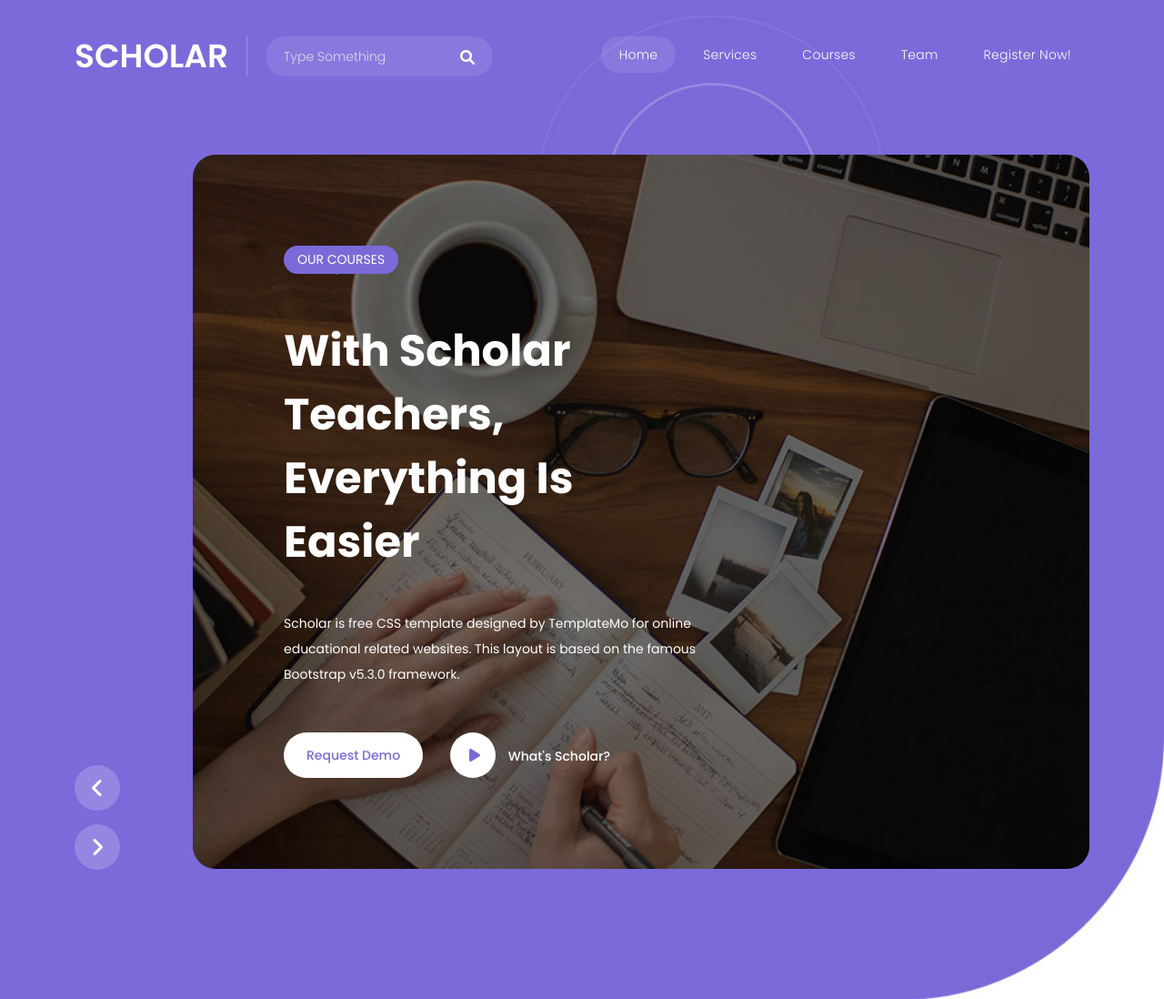
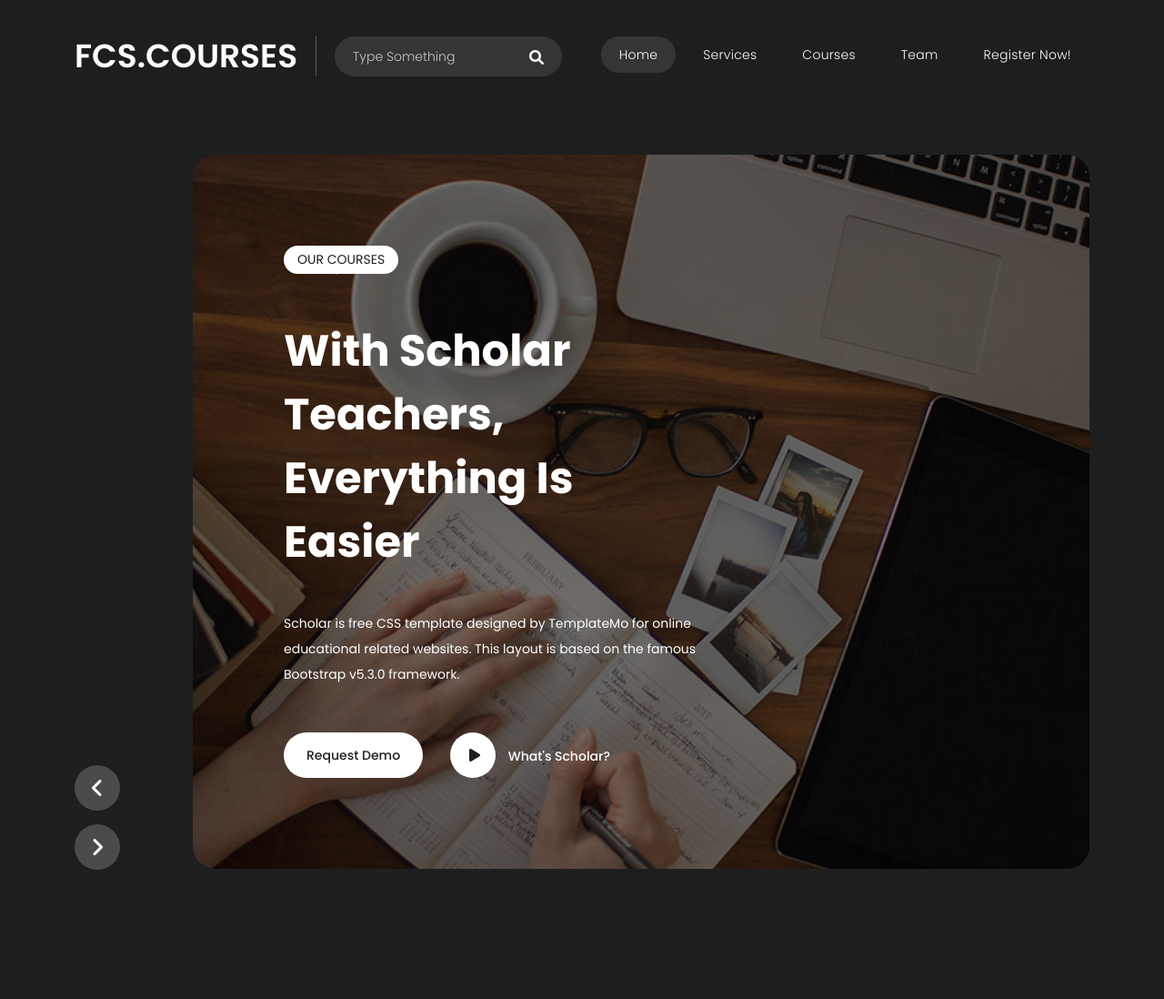
Before and after one commit to DaniloCLopes/AudioCourse, a plain HTML site: page index.html in a window 1280 px wide. Shown: the top 1098 px of the page at 91% size. Drawn offline with nearby package versions, Linux system fonts and the light colour scheme.

Commit message:
background home alterado

```diff
--- a/assets/css/templatemo-scholar.css
+++ b/assets/css/templatemo-scholar.css
@@ -249,7 +249,7 @@ Pre-loader Style
   height: 16px;
   top: 12px;
   left: 15px;
-  background: #7a6ad8;
+  background: #ececec;
   border-radius: 50%;
   -webkit-transform: translateX(0);
   transform: translateX(0);
@@ -272,7 +272,7 @@ Pre-loader Style
   width: 16px;
   height: 16px;
   margin-left: 16px;
-  background: #7a6ad8;
+  background: #ffffff;
   border-radius: 50%;
 }
 
@@ -285,7 +285,7 @@ Header Style
 */
 
 .background-header {
-  background-color: #7a6ad8 !important;
+  background-color: #1e1e1e !important;
   border-radius: 0px 0px 25px 25px;
   height: 80px!important;
   position: fixed!important;
@@ -667,7 +667,8 @@ Banner Style
 */
 
 .main-banner {
-  background-image: url(../images/banner-bg.jpg);
+  /* background-image: url(../images/banner-bg.jpg); */
+  background-color: #1e1e1e;
   background-position: right bottom;
   background-repeat: no-repeat;
   background-size: cover;
@@ -696,8 +697,8 @@ Banner Style
 }
 
 .main-banner .item span.category {
-  background-color: #7a6ad8;
-  color: #fff;
+  background-color: #ffffff;
+  color: #1e1e1e;
   font-size: 14px;
   text-transform: uppercase;
   padding: 5px 15px;
@@ -731,7 +732,7 @@ Banner Style
 
 .main-banner .item .buttons .main-button a {
   font-size: 14px;
-  color: #7a6ad8;
+  color: #1e1e1e;
   background-color: #fff;
   display: inline-block;
   height: 50px;
@@ -742,7 +743,7 @@ Banner Style
 }
 
 .main-banner .item .buttons .icon-button i {
-  color: #7a6ad8;
+  color: #1e1e1e;
   background-color: #fff;
   display: inline-block;
   height: 50px;
--- a/index.html
+++ b/index.html
@@ -7,7 +7,7 @@
     <meta name="viewport" content="width=device-width, initial-scale=1, shrink-to-fit=no">
     <link href="https://fonts.googleapis.com/css2?family=Poppins:wght@100;200;300;400;500;600;700;800;900&display=swap" rel="stylesheet">
 
-    <title>Scholar - Online School HTML5 Template</title>
+    <title>FCS.Grid</title>
 
     <!-- Bootstrap core CSS -->
     <link href="vendor/bootstrap/css/bootstrap.min.css" rel="stylesheet">
@@ -51,7 +51,7 @@ https://templatemo.com/tm-586-scholar
                 <nav class="main-nav">
                     <!-- ***** Logo Start ***** -->
                     <a href="index.html" class="logo">
-                        <h1>Scholar</h1>
+                        <h1>FCS.Courses</h1>
                     </a>
                     <!-- ***** Logo End ***** -->
                     <!-- ***** Serach Start ***** -->
```
Also changed, not shown: assets/images/1687134217_en-idei-club-p-grey-gradient-background-dizain-krasivo-10.jpg (added), assets/images/ondas-de-audio.png (added).
